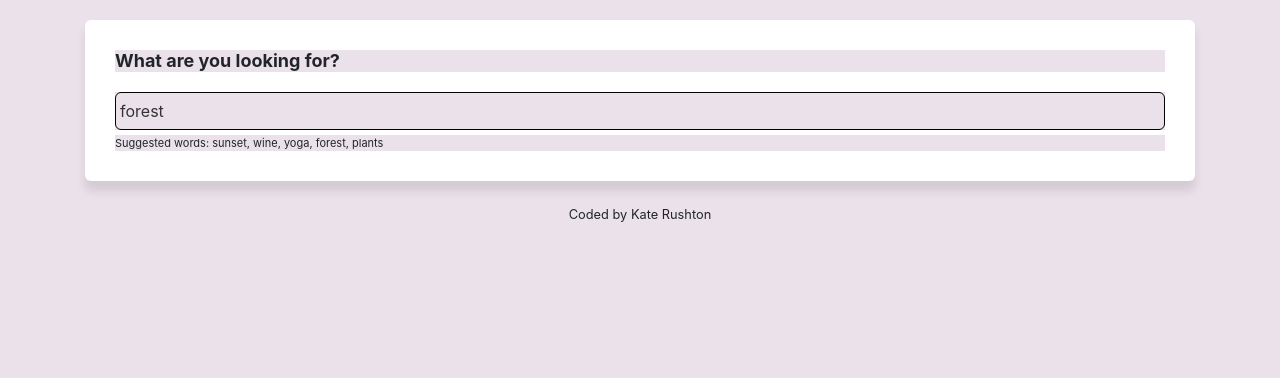
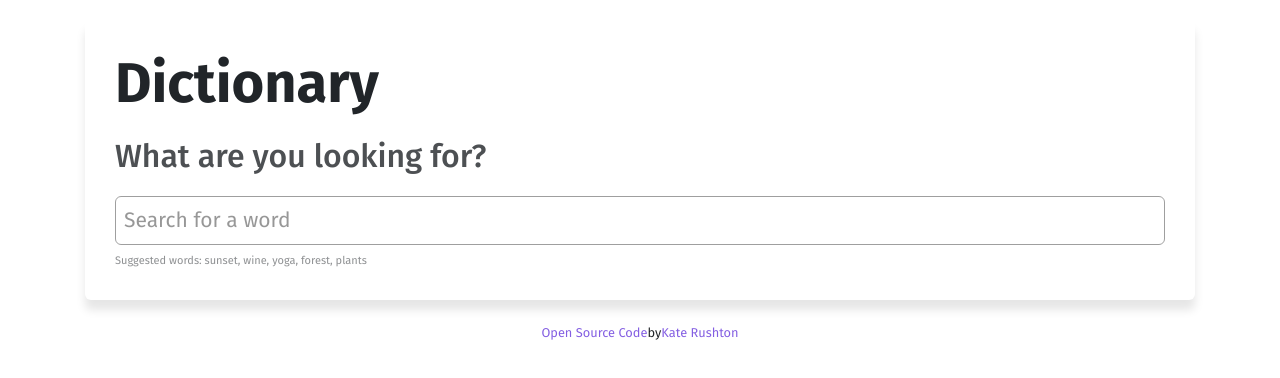
Before and after one commit to krushtonski/React-dictionary-project, a React (Create React App) app: page / in a window 1280 px wide. Shown: the top 378 px of the page. Built offline with nearby package versions, Linux system fonts and the light colour scheme; no server answers.

Commit message:
Adding Fira font and React Audio Player

```diff
--- a/public/index.html
+++ b/public/index.html
@@ -26,6 +26,8 @@
       work correctly both with client-side routing and a non-root public URL.
       Learn how to configure a non-root public URL by running `npm run build`.
     -->
+    <link rel="preconnect" href="https://fonts.gstatic.com">
+    <link href="https://fonts.googleapis.com/css2?family=Fira+Sans:wght@400;500;600;700&display=swap" rel="stylesheet">
     <title>Dictionary App</title>
   </head>
   <body>
--- a/src/App.css
+++ b/src/App.css
@@ -1,5 +1,6 @@
 * {
-  background-color: #ebe1eb;
+  background-color: #ffffff;
+  font-family: "Fira Sans", sans-serif;
 }
 a {
   color: #845fe2;
--- a/src/App.js
+++ b/src/App.js
@@ -11,7 +11,25 @@ function App() {
         <Dictionary defaultKeyword="forest" />
       </main>
       <footer className="App-footer">
-        <small>Coded by Kate Rushton</small>
+        <small>
+          <a
+            href="https://github.com/krushtonski/React-dictionary-project"
+            target="_blank"
+            rel="noreferrer"
+            alt="link to github repository"
+          >
+            Open Source Code
+          </a>
+          by
+          <a
+            href="https://www.linkedin.com/in/krusht/"
+            target="_blank"
+            rel="noreferrer"
+            alt="link to LinkedIn profile for Kate Rushton"
+          >
+            Kate Rushton
+          </a>
+        </small>
       </footer>
     </div>
   );
--- a/src/Dictionary.css
+++ b/src/Dictionary.css
@@ -1,5 +1,5 @@
 .Dictionary section {
-  background: white;
+  background: #ffffff;
   padding: 30px;
   border-radius: 6px;
   box-shadow: 0px 10px 10px rgb(0 0 0 / 10%);
@@ -7,17 +7,26 @@
 }
 .Dictionary input {
   width: 100%;
+  font-size: 21px;
   border-radius: 6px;
-  padding: 6px 4px;
+  opacity: 0.75;
+  padding: 8px;
   color: #333;
-  border: 1px solid black;
+  border: 1px solid grey;
 }
 .Dictionary .hint {
   font-size: 11px;
-  margin-top: 5px;
+  margin-top: 8px;
+  opacity: 0.5;
 }
 .Dictionary h1 {
-  font-size: 18px;
+  font-size: 56px;
   font-weight: bold;
   margin-bottom: 20px;
 }
+.Dictionary h2 {
+  font-size: 32px;
+  font-weight: regular;
+  opacity: 0.8;
+  margin-bottom: 20px;
+}
--- a/src/Dictionary.js
+++ b/src/Dictionary.js
@@ -49,12 +49,13 @@ export default function Dictionary(props) {
     return (
       <div className="Dictionary">
         <section>
-          <h1>What are you looking for?</h1>
+          <h1>Dictionary</h1>
+          <h2>What are you looking for?</h2>
           <form onSubmit={handleSubmit}>
             <input
               type="search"
+              placeholder="Search for a word"
               onChange={handleKeywordChange}
-              defaultValue={props.defaultKeyword}
             />
           </form>
           <div className="hint">
--- a/src/Meaning.css
+++ b/src/Meaning.css
@@ -1,10 +1,10 @@
-.Meaning h3 {
-  font-size: 24px;
+.Meaning h4 {
+  font-size: 32px;
   line-height: 1.5;
   font-weight: bold;
 }
 .Meaning .example {
-  font-size: 14px;
+  font-size: 16px;
   opacity: 0.7;
   font-style: italic;
   margin-top: 10px;
--- a/src/Meaning.js
+++ b/src/Meaning.js
@@ -5,7 +5,7 @@ import "./Meaning.css";
 export default function Meaning(props) {
   return (
     <div className="Meaning">
-      <h3>{props.meaning.partOfSpeech}</h3>
+      <h4>{props.meaning.partOfSpeech}</h4>
       {props.meaning.definitions.map(function (definition, index) {
         return (
           <div key={index}>
--- a/src/Phonetic.css
+++ b/src/Phonetic.css
@@ -1,21 +1,6 @@
 .Phonetic {
   margin: 20px 0;
 }
-.Phonetic a {
-  border: 1px solid #ddd;
-  text-decoration: none;
-  padding: 8px 15px;
-  font-size: 12px;
-  font-weight: bold;
-  margin-right: 10px;
-  border-radius: 20px;
-  transition: all 150ms ease-in-out;
+.Audioplayer {
+  margin-left: -20px;
 }
-.Phonetic a:hover {
-  background: purple;
-  color: white;
-}
-.Phonetic .text {
-  opacity: 0.7;
-  font-weight: bold;
-}
--- a/src/Phonetic.js
+++ b/src/Phonetic.js
@@ -1,13 +1,17 @@
 import React from "react";
+import ReactAudioPlayer from "react-audio-player";
 import "./Phonetic.css";
 
 export default function Phonetic(props) {
   console.log(props.phonetic);
   return (
     <div className="Phonetic">
-      <a href={props.phonetic.audio} target="_blank" rel="noreferrer">
-        Listen
-      </a>
+      <ReactAudioPlayer
+        src={props.phonetic.audio}
+        controls
+        className="Audioplayer"
+      />
+      <br />
       <span className="text">{props.phonetic.text}</span>
     </div>
   );
--- a/src/Results.css
+++ b/src/Results.css
@@ -1,4 +1,4 @@
-.Results h2 {
+.Results h3 {
   font-size: 56px;
   font-weight: bold;
   line-height: 1.5;
--- a/src/Results.js
+++ b/src/Results.js
@@ -8,7 +8,7 @@ export default function Results(props) {
     return (
       <div className="Results">
         <section>
-          <h2>{props.results.word}</h2>
+          <h3>{props.results.word}</h3>
           {props.results.phonetics.map(function (phonetic, index) {
             return (
               <div key={index}>
--- a/src/Synonyms.css
+++ b/src/Synonyms.css
@@ -3,7 +3,7 @@
   padding: 0;
 }
 .Synonyms li {
-  font-size: 13px;
+  font-size: 16px;
   display: inline-block;
   padding-right: 10px;
   line-height: 1;
```
Also changed, not shown: src/logo.svg (deleted).
